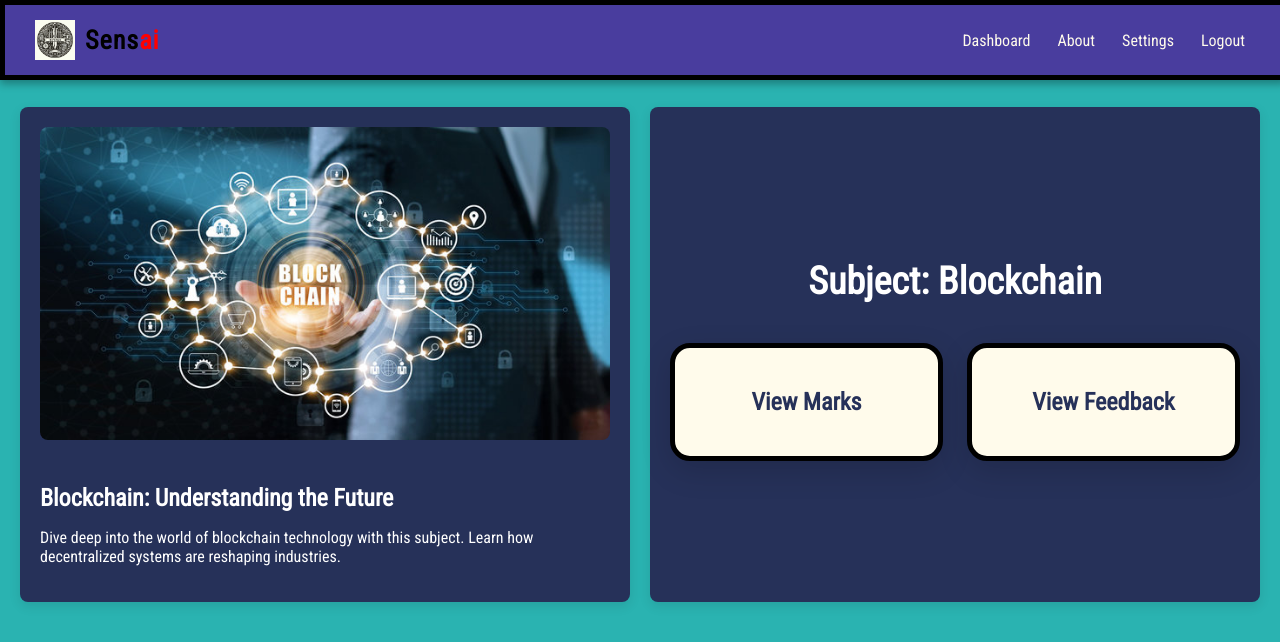
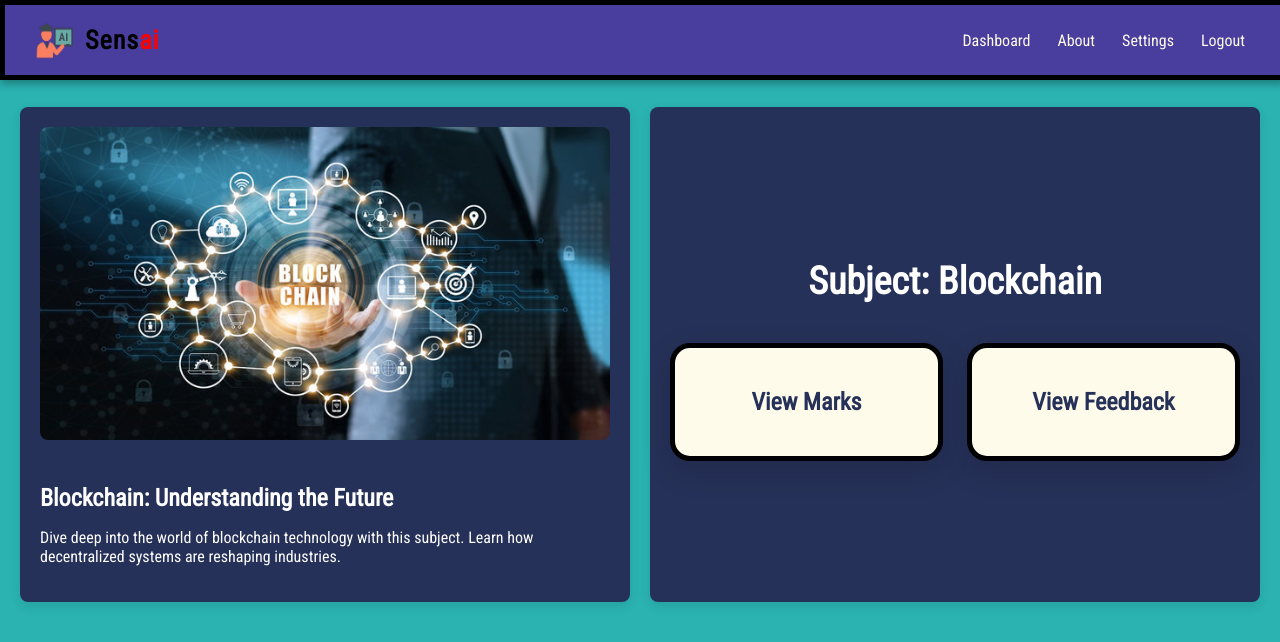
Before and after one commit to D-OJIER/TeachAssit, a Next.js app: page /student/1 in a window 1280 px wide. Shown: the top 642 px of the page. Built offline with nearby package versions, Linux system fonts and the light colour scheme; no server answers.

Commit message:
final changes 1

```diff
--- a/pages/class/[className]/evaluation.js
+++ b/pages/class/[className]/evaluation.js
@@ -100,7 +100,7 @@ export default function GradingEvaluationPage() {
       </div>
 
       <div className="fieldSelector">
-        <label>Select Evaluation Field:</label>
+        <label>Select Examination:</label>
         <select value={selectedField} onChange={(e) => setSelectedField(e.target.value)}>
           <option value="UT1">UT1</option>
           <option value="CAT1">CAT1</option>
--- a/pages/student/[subject].js
+++ b/pages/student/[subject].js
@@ -49,7 +49,7 @@ export default function SubjectPage() {
       {/* Navbar (Top Section) */}
       <nav className="navbar">
         <div className="nav-left">
-          <img src="/images/invenos.png" alt="Logo" className="nav-logo" />
+          <img src="/images/LogoCompact.png" alt="Logo" className="nav-logo" />
           <h1 className="nav-title">Sens<span style={{ color: "red" }}>ai</span></h1>
         </div>
         <div className="nav-links">
```
Lines whose indentation alone changed are shown as unchanged.
